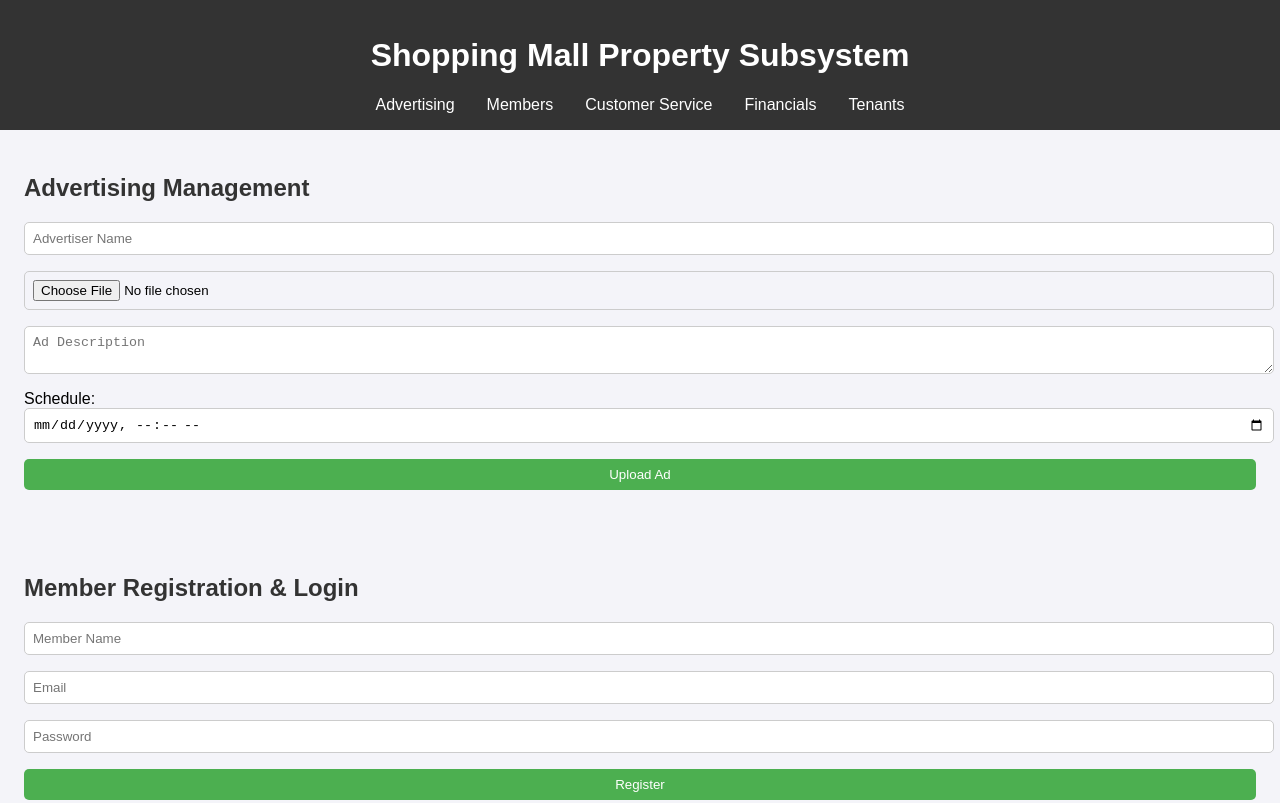
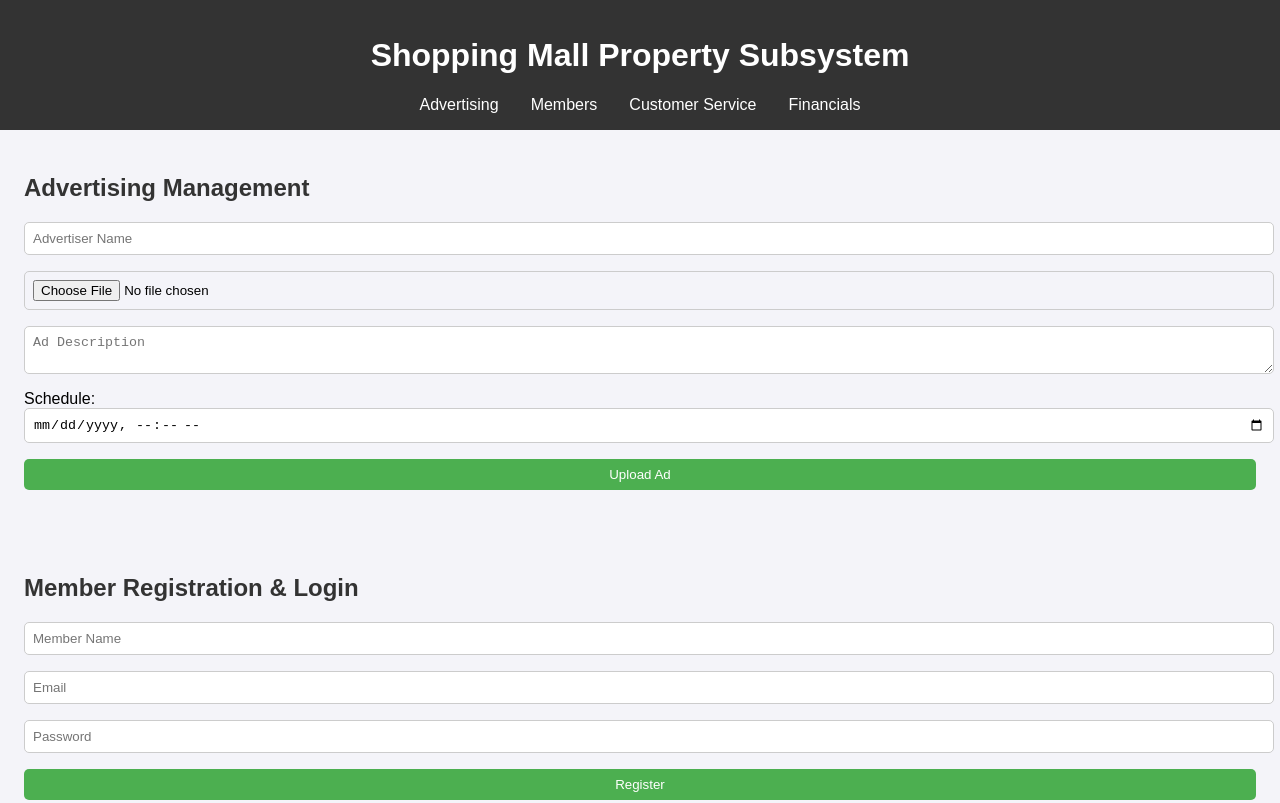
Before and after one commit to Abrar-Mahin/shopping-mall, a plain HTML site: page index.html in a window 1280 px wide. Shown: the top 803 px of the page. Drawn offline with Linux system fonts and the light colour scheme.

Commit message:
upaded the navbar

```diff
--- a/index.html
+++ b/index.html
@@ -15,7 +15,7 @@
         <li><a href="#members">Members</a></li>
         <li><a href="#customers">Customer Service</a></li>
         <li><a href="#financials">Financials</a></li>
-        <li><a href="#tenants">Tenants</a></li>
+        <!-- <li><a href="#tenants">Tenants</a></li> -->
       </ul>
     </nav>
   </header>
```
